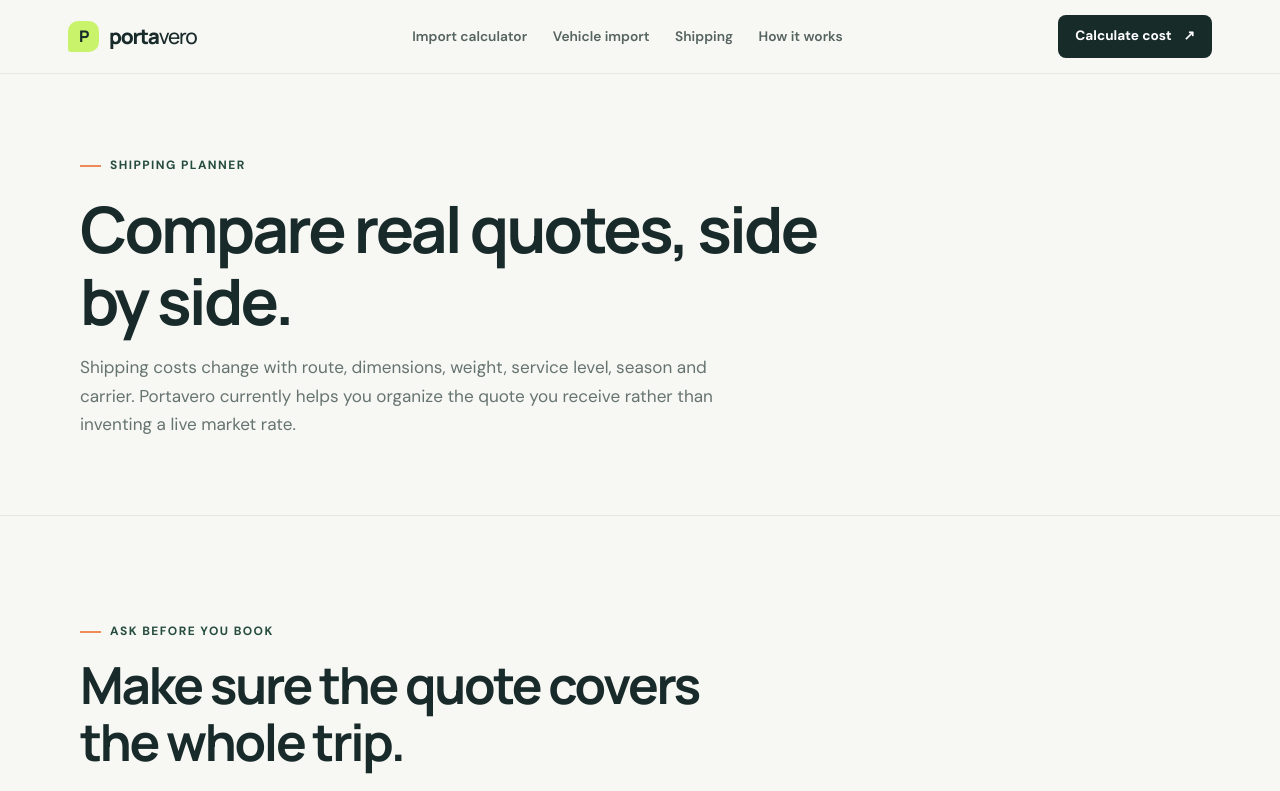
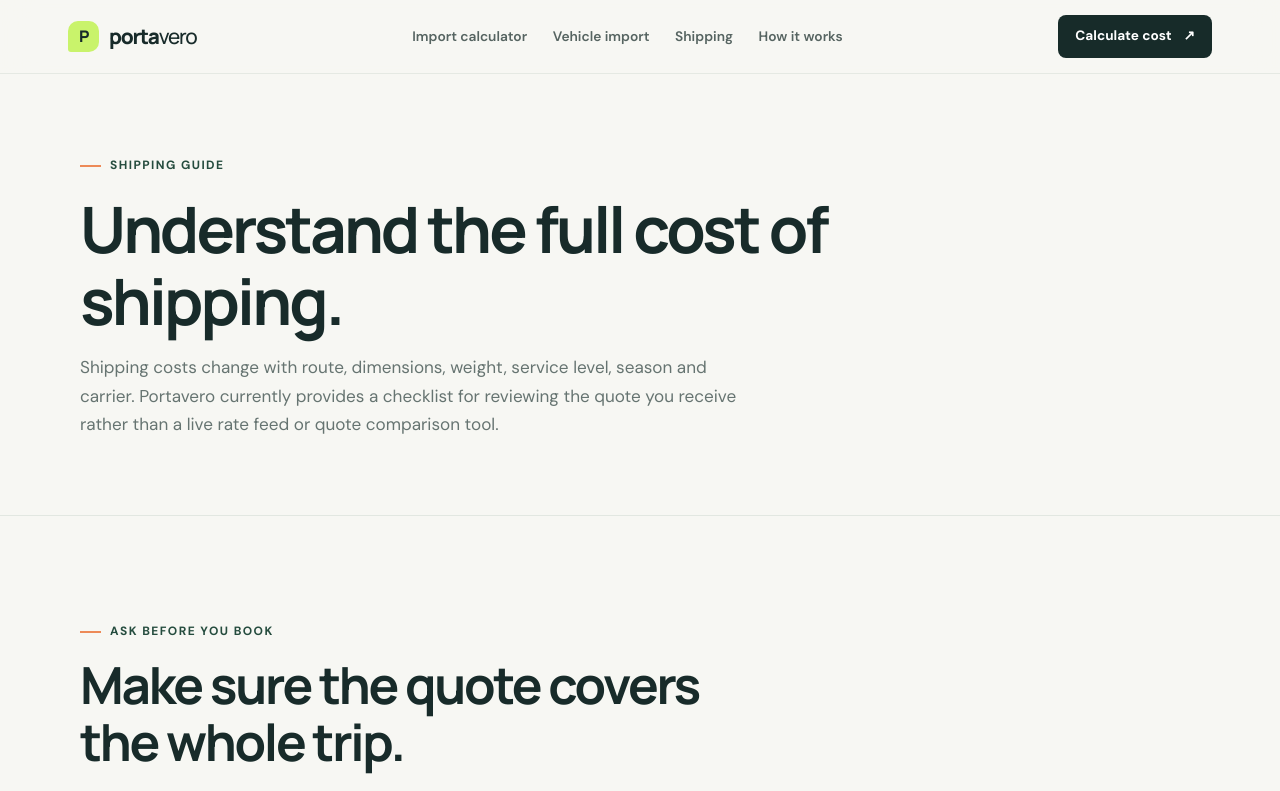
Before and after one commit to GIORGIO2032Q4E/portavero, a Next.js app: page /shipping in a window 1280 px wide. Shown: the top 791 px of the page. Built offline with nearby package versions, Linux system fonts and the light colour scheme; no server answers.

Commit message:
fix: clarify shipping guide scope

```diff
--- a/src/app/shipping/page.tsx
+++ b/src/app/shipping/page.tsx
@@ -5,9 +5,9 @@ export default function ShippingPage() {
     <>
       <section className="page-hero">
         <div className="container">
-          <span className="eyebrow">Shipping planner</span>
-          <h1>Compare real quotes, side by side.</h1>
-          <p>Shipping costs change with route, dimensions, weight, service level, season and carrier. Portavero currently helps you organize the quote you receive rather than inventing a live market rate.</p>
+          <span className="eyebrow">Shipping guide</span>
+          <h1>Understand the full cost of shipping.</h1>
+          <p>Shipping costs change with route, dimensions, weight, service level, season and carrier. Portavero currently provides a checklist for reviewing the quote you receive rather than a live rate feed or quote comparison tool.</p>
         </div>
       </section>
       <section className="section">
```
